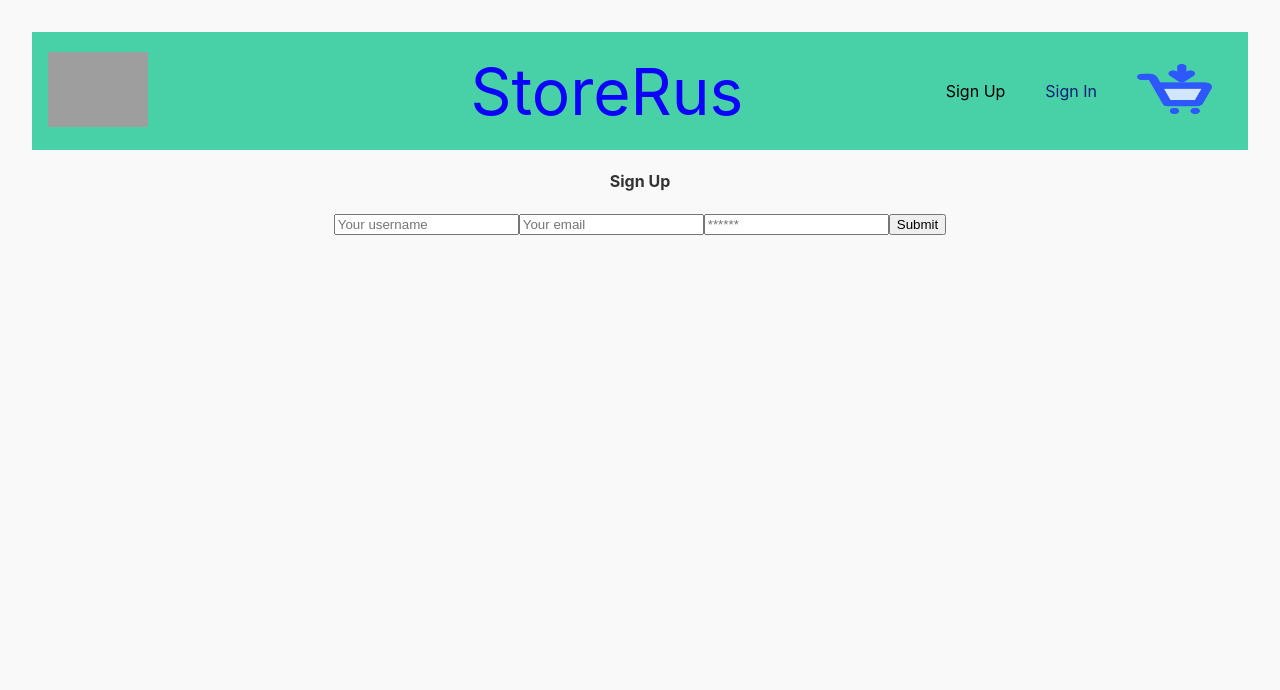
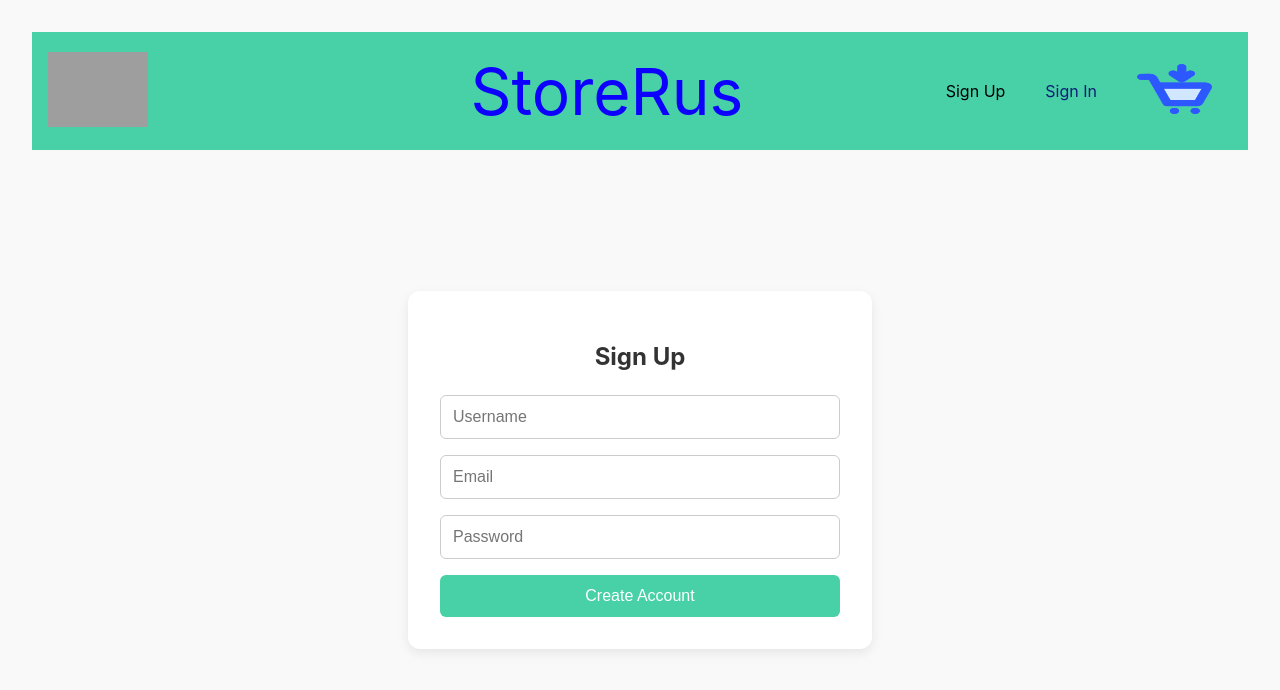
Before and after one commit to wmvrisso/storeRus, a React (Vite) app in the folder client/: page /signup in a window 1280 px wide. Shown: the top 690 px of the page. Built offline with nearby package versions, Linux system fonts and the light colour scheme; grey boxes are pictures that could not be loaded.

Commit message:
added page render to server

```diff
--- a/client/src/App.css
+++ b/client/src/App.css
@@ -34,6 +34,68 @@ body {
   text-align: center;
   margin-bottom: 16px;
 }
+
+/* Login Page */
+.auth-page {
+  display: flex;
+  justify-content: center;
+  align-items: center;
+  padding: 40px 16px;
+  min-height: 70vh;
+  background-color: #f9f9f9;
+}
+
+.auth-form {
+  background-color: #fff;
+  padding: 32px;
+  border-radius: 12px;
+  box-shadow: 0 4px 12px rgba(0, 0, 0, 0.08);
+  max-width: 400px;
+  width: 100%;
+}
+
+.auth-form h2 {
+  font-family: 'Inter', sans-serif;
+  font-size: 1.5rem;
+  margin-bottom: 24px;
+  text-align: center;
+  color: #333;
+}
+
+.auth-form form {
+  display: flex;
+  flex-direction: column;
+  gap: 16px;
+}
+
+.auth-form input {
+  padding: 12px;
+  font-size: 1rem;
+  border: 1px solid #ccc;
+  border-radius: 6px;
+  transition: border-color 0.2s ease;
+}
+
+.auth-form input:focus {
+  border-color: rgb(72, 208, 167);
+  outline: none;
+}
+
+.auth-form button {
+  padding: 12px;
+  font-size: 1rem;
+  background-color: rgb(72, 208, 167);
+  color: white;
+  border: none;
+  border-radius: 6px;
+  cursor: pointer;
+  transition: background-color 0.2s ease;
+}
+
+.auth-form button:hover {
+  background-color: rgb(58, 174, 139);
+}
+
 
 /* Product Card Component Styling */
 .product-card {
--- a/client/src/pages/login.jsx
+++ b/client/src/pages/login.jsx
@@ -46,10 +46,9 @@ const Login = () => {
   };
 
   return (
-    <main>
-      <div>
-        <div>
-          <h4>Login</h4>
+    <div className="auth-page">
+      <div className="auth-form">
+        <h2>Login</h2>
         <div>
           {data ? (
             <p>
@@ -58,8 +57,7 @@ const Login = () => {
           ) : (
             <form onSubmit={handleFormSubmit}>
               <input
-                  className="form-input"
-                  placeholder="Your email"
+                placeholder="Email"
                 name="email"
                 type="email"
                 value={formState.email}
@@ -67,8 +65,7 @@ const Login = () => {
                 autoComplete="email"
               />
               <input
-                  className="form-input"
-                  placeholder="******"
+                placeholder="Password"
                 name="password"
                 type="password"
                 value={formState.password}
@@ -76,8 +73,6 @@ const Login = () => {
                 autoComplete="current-password"
               />
               <button
-                  className="btn btn-block btn-info"
-                  style={{ cursor: 'pointer' }}
                 type="submit"
                 disabled={loading}
               >
@@ -87,14 +82,13 @@ const Login = () => {
           )}
 
           {error && (
-              <div className="my-3 p-3 bg-danger text-white">
+            <div>
               {error.message}
             </div>
           )}
         </div>
       </div>
     </div>
-    </main>
   );
 };
 
--- a/client/src/pages/register.jsx
+++ b/client/src/pages/register.jsx
@@ -40,10 +40,9 @@ const Signup = () => {
   };
 
   return (
-    <main >
-      <div>
-        <div>
-          <h4>Sign Up</h4>
+    <div className="auth-page">
+      <div className="auth-form">
+        <h2>Sign Up</h2>
         <div>
           {data ? (
             <p>
@@ -55,7 +54,7 @@ const Signup = () => {
               <input
                 required
                 className="form-input"
-                  placeholder="Your username"
+                placeholder="Username"
                 name="name"
                 type="text"
                 value={formState.name}
@@ -64,7 +63,7 @@ const Signup = () => {
               <input
                 required
                 className="form-input"
-                  placeholder="Your email"
+                placeholder="Email"
                 name="email"
                 type="email"
                 value={formState.email}
@@ -73,7 +72,7 @@ const Signup = () => {
               <input
                 required
                 className="form-input"
-                  placeholder="******"
+                placeholder="Password"
                 name="password"
                 type="password"
                 value={formState.password}
@@ -85,7 +84,7 @@ const Signup = () => {
                 type="submit"
                 disabled={loading}
               >
-                  {loading ? 'Submitting...' : 'Submit'}
+                {loading ? 'Submitting...' : 'Create Account'}
               </button>
             </form>
           )}
@@ -98,7 +97,6 @@ const Signup = () => {
         </div>
       </div>
     </div>
-    </main>
   );
 };
 
```
Also changed, not shown: 1 other file (tests, documents, lock files or other folders). Lines whose indentation alone changed are shown as unchanged.
